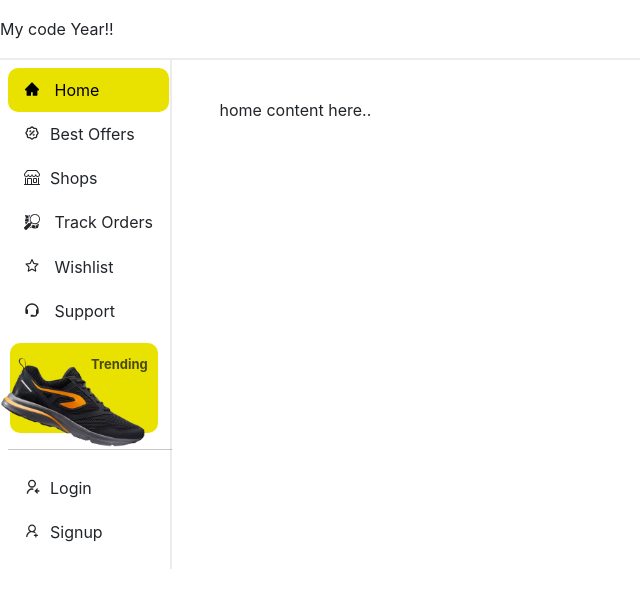
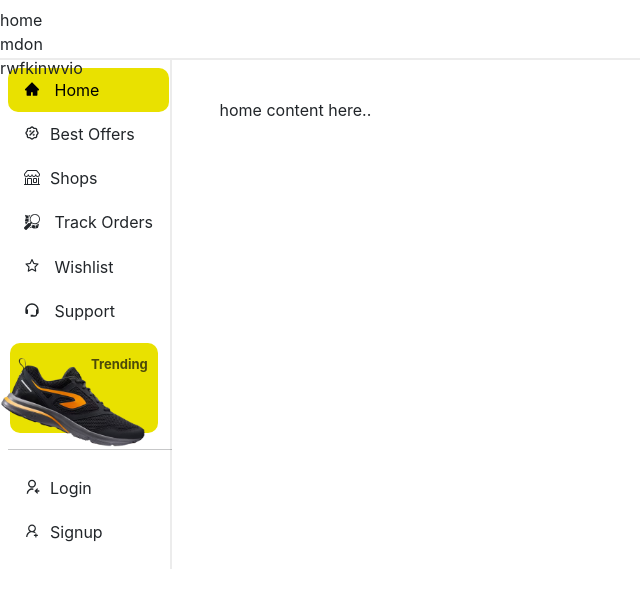
Before and after one commit to vardhanreddy27/sAir, a React (Create React App) app in the folder sair/: page / in a window 1280 px wide. Shown: the top 608 px of the page, without its empty margins (0-640 px from the left). Built offline with nearby package versions, Linux system fonts and the light colour scheme.

Commit message:
add cmts here wfef

```diff
--- a/sair/src/components/Navbar.tsx
+++ b/sair/src/components/Navbar.tsx
@@ -7,7 +7,17 @@ function Navbar() {
 
 
 
-My code Year!!
+<ul>
+  <li>
+    home
+  </li>
+  <li>
+   mdon
+  </li>
+  <li>
+   rwfkinwvio
+  </li>
+</ul>
 
 
 
```
